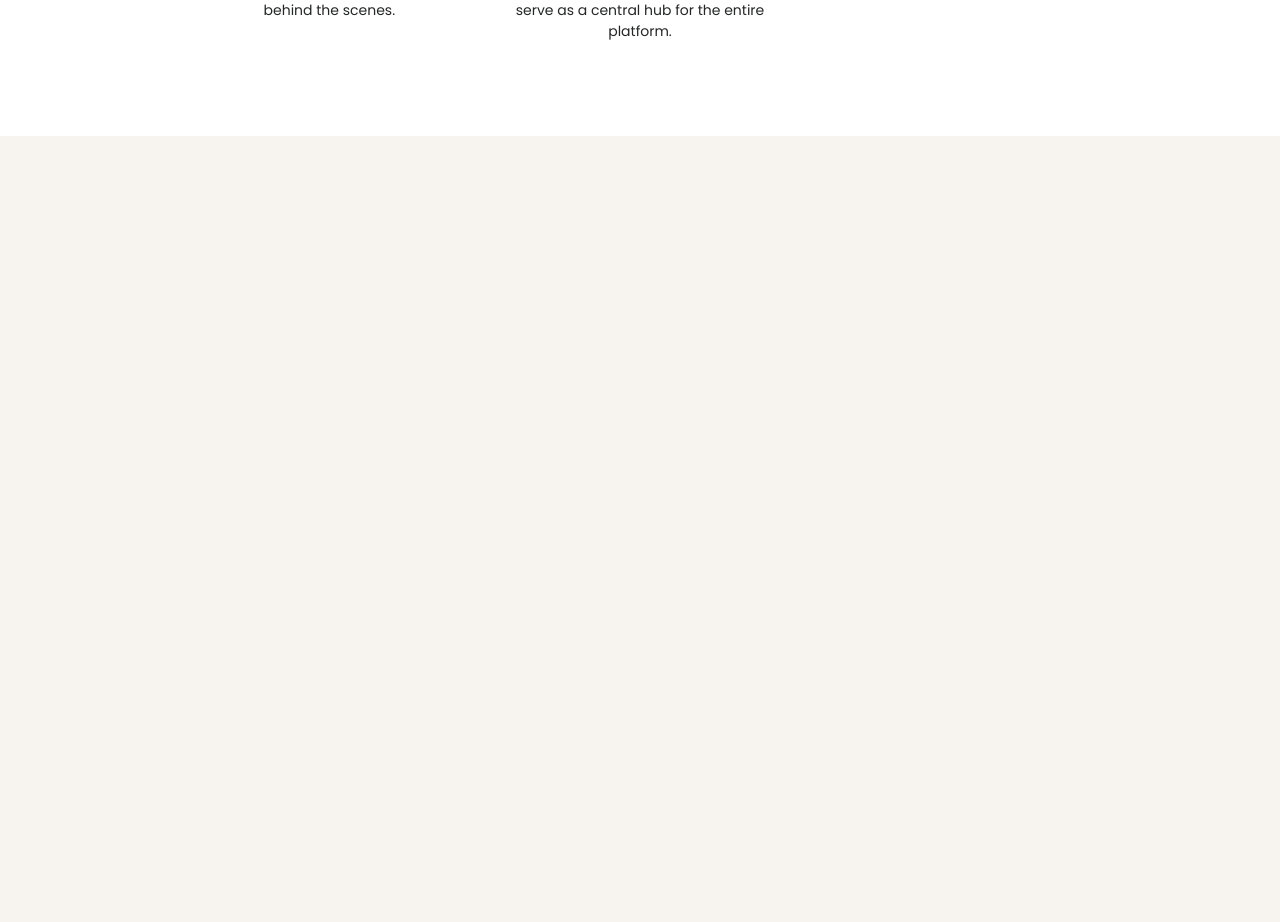
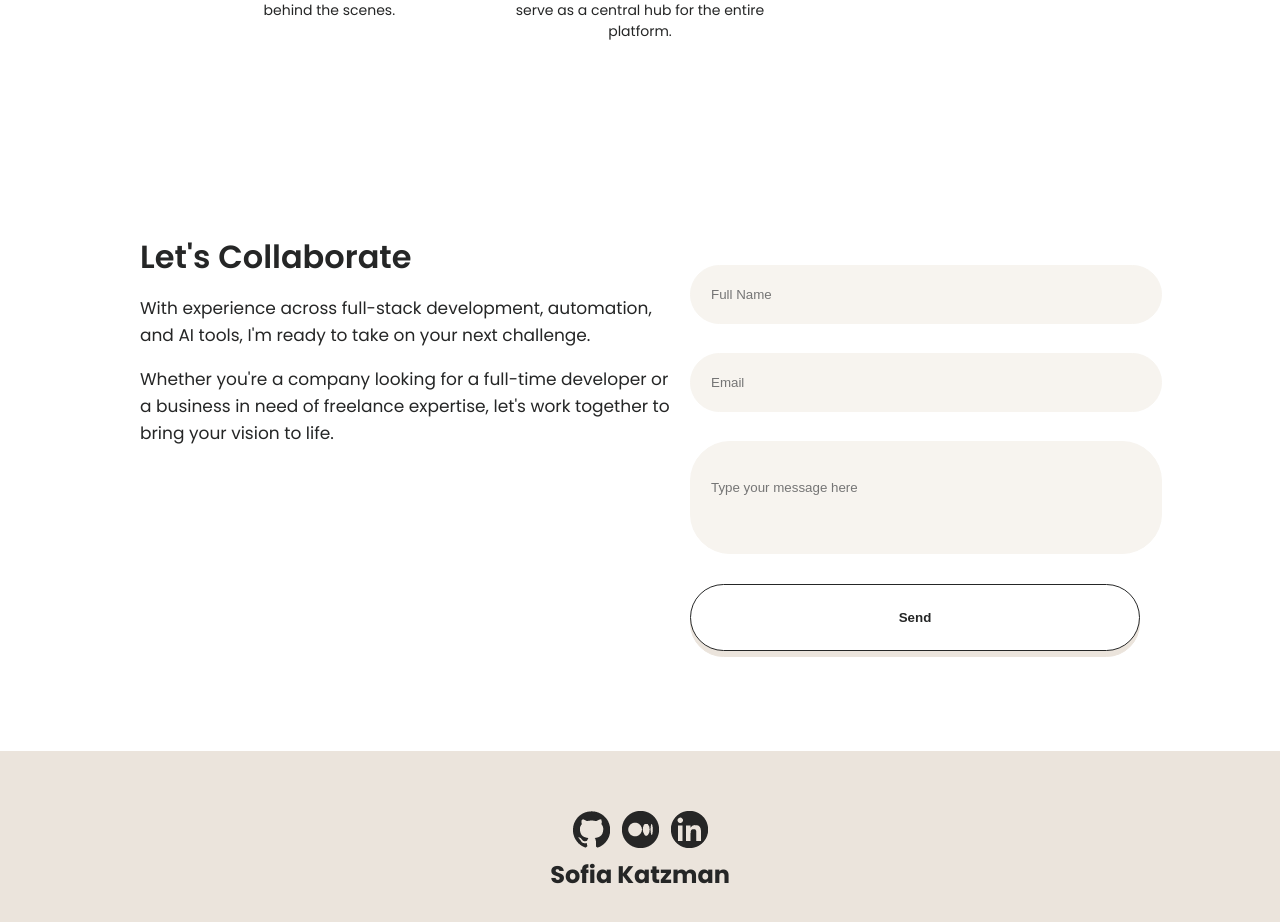
Before and after one commit to sofiakatzman/Portfolio, a React (Create React App) app: page /work/tymoo in a window 1280 px wide. Shown: the part 5862-6784 px from the top of the page. Before the commit the page ends 5998 px from the top, so only its background shows below. Built offline with nearby package versions, Linux system fonts and the light colour scheme.

Commit message:
add contact form

```diff
--- a/src/components/Pages/Work/Tymoo.js
+++ b/src/components/Pages/Work/Tymoo.js
@@ -4,6 +4,9 @@ import Workflow from "../../Organisms/Modules/Workflow.js"
 import { useEffect } from "react";
 import ToolStack from "../../Organisms/Modules/ToolStack.js";
 import InfoSteps from "../../Organisms/Modules/InfoSteps.js";
+
+import ContactForm from "../../Organisms/ContactForm.js";
+import Footer from "../../Organisms/Footer.js";
 
 function Tymoo(){
 
@@ -20,6 +23,8 @@ function Tymoo(){
             <Workflow project={projectsData[0]}/>
             <InfoSteps project={projectsData[0]}/>
             <ToolStack project={projectsData[0]}/>
+            <ContactForm />
+            <Footer />
         </div>
     )
 }
```
